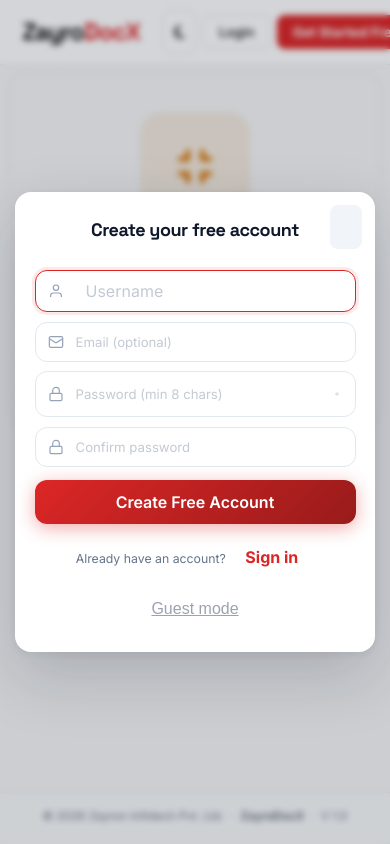
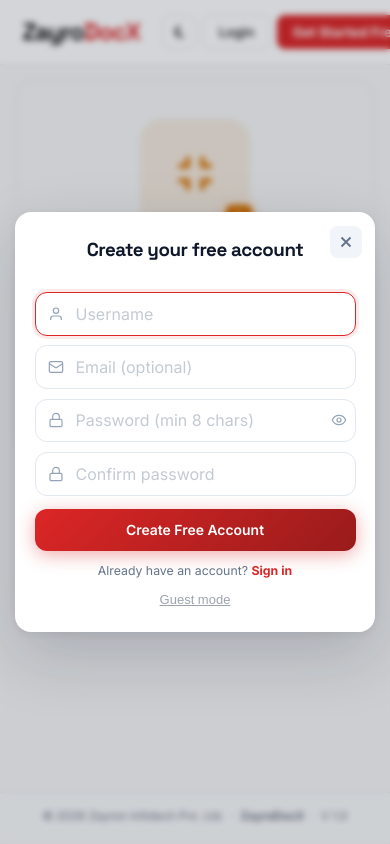
Before and after one commit to zayroninfotech/ZayroDocX, a Django app: template templates/pdf_tools/compress.html in a window 390 px wide, after a click on "Get Started Free". Run offline with Django 4.2, Linux system fonts and the light colour scheme; the template is opened without the code that fills it: most values are stand-ins (such as "Sample title", 1, 10 or a date in 2020); some libraries are stand-ins or nearby versions.

Commit message:
fix: remove conflicting !important overrides from global mobile CSS
style.css had a broad @media(max-width:768px) block that used !important
on button/input padding and h1-h3 font-sizes, overriding every per-tool
mobile CSS rule added to Extract Pages, Remove Pages, and Image to PDF.

Kept only the iOS input zoom-prevention rule (font-size:16px !important)
which is the only rule that genuinely must win over inline styles.

Co-Authored-By: Claude Sonnet 4.6 <noreply@anthropic.com>

```diff
--- a/static/css/style.css
+++ b/static/css/style.css
@@ -1124,78 +1124,16 @@ tr:hover td { background: var(--brand-pale); }
 /* ── Mobile responsive adjustments ─────────────────────────── */
 
 @media (max-width: 768px) {
-
-  /* Stack everything vertically */
-  .container, .wrapper, main {
-    width: 100% !important;
-    max-width: 100% !important;
-    padding: 8px !important;
-    margin: 0 !important;
+  /* Prevent iOS auto-zoom on input focus (font-size must be ≥16px) */
+  input[type="text"], input[type="email"], input[type="password"],
+  input[type="number"], input[type="search"], textarea, select {
+    font-size: 16px !important;
   }
-
-  /* Tool cards: one per row instead of grid */
-  .tool-grid, .cards, .dashboard-grid {
-    display: grid !important;
-    grid-template-columns: 1fr !important;
-    gap: 10px !important;
-  }
-
-  /* Bigger tap targets */
-  button, .btn, input[type="submit"], input[type="button"] {
-    min-height: 44px !important;
-    padding: 12px 16px !important;
-    font-size: 16px !important;   /* prevents iOS zoom on focus */
-  }
-
-  /* Inputs */
-  input[type="text"], input[type="file"], textarea, select {
-    width: 100% !important;
-    font-size: 16px !important;
-    padding: 10px !important;
-    box-sizing: border-box !important;
-  }
-
-  /* Hide desktop nav, show mobile menu */
-  .desktop-nav { display: none !important; }
-  .mobile-nav  { display: block !important; }
-
-  /* Sidebars collapse */
-  .sidebar, aside {
-    width: 100% !important;
-    margin-bottom: 12px !important;
-  }
-
-  /* Reduce font size of headings so things fit */
-  h1 { font-size: 1.4rem !important; }
-  h2 { font-size: 1.2rem !important; }
-  h3 { font-size: 1.05rem !important; }
 
   /* Tables scroll horizontally instead of breaking layout */
   table {
-    display: block !important;
-    overflow-x: auto !important;
-    white-space: nowrap !important;
-  }
-
-  /* Modals full-screen on phones */
-  .modal, .popup {
-    width: 100vw !important;
-    height: 100vh !important;
-    top: 0 !important;
-    left: 0 !important;
-    border-radius: 0 !important;
-  }
-
-  /* PDF viewer — fit to width */
-  iframe, .pdf-viewer {
-    width: 100% !important;
-    height: 70vh !important;
+    display: block;
+    overflow-x: auto;
+    white-space: nowrap;
   }
 }
-
-/* Tablets — slightly less aggressive */
-@media (max-width: 1024px) and (min-width: 769px) {
-  .tool-grid, .cards {
-    grid-template-columns: repeat(2, 1fr) !important;
-  }
-}
```
